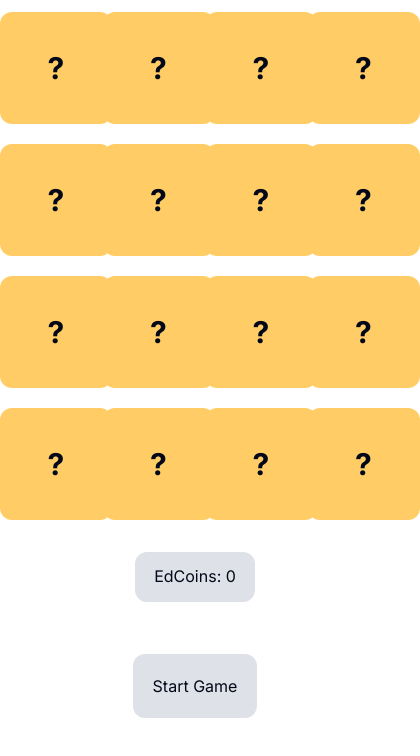
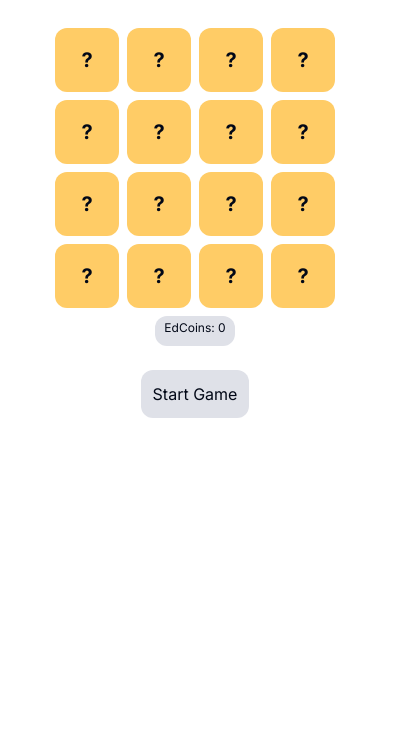
Before and after one commit to gharatkaushal05/Memory-Game, a Next.js app: page / in a window 390 px wide. Shown: the top 756 px of the page, 420 px wide, since content can reach past the window. Built offline with nearby package versions, Linux system fonts and the light colour scheme.

Commit message:
added responsiveness

```diff
--- a/components/MemoryGame.tsx
+++ b/components/MemoryGame.tsx
@@ -1,3 +1,4 @@
+
 "use client";
 import Image from "next/image";
 import { useEffect, useState } from "react";
@@ -87,12 +88,12 @@ export default function MemoryGame() {
   };
 
   return (
-    <div className="text-center flex items-center justify-center flex-col">
-      {gameOver && <h2>You WON! Congrats!</h2>}
-      <div className="grid grid-cols-4 gap-5 mt-3">
+    <div className="text-center flex items-center justify-center flex-col p-4 md:p-6 lg:p-8">
+      {gameOver && <h2 className="text-2xl md:text-3xl">You WON! Congrats!</h2>}
+      <div className="grid grid-cols-4 gap-2 sm:gap-4 md:gap-5 mt-3">
         {cards.map((card, index) => (
           <motion.div
-            className="bg-customYellow w-28 h-28 flex justify-center items-center cursor-pointer rounded-xl relative"
+            className="bg-customYellow w-16 h-16 sm:w-20 sm:h-20 md:w-24 md:h-24 flex justify-center items-center cursor-pointer rounded-xl relative"
             key={index}
             onClick={() => handleClick(index)}
             initial={{ rotateY: 0 }}
@@ -114,12 +115,12 @@ export default function MemoryGame() {
               {flipped.includes(index) || solved.includes(index) || visible ? (
                 <Image
                   src={`/memory-cards/${card}.png`}
-                  width={100}
-                  height={100}
+                  width={80}
+                  height={80}
                   alt="Memory Card"
                 />
               ) : (
-                <span className="text-3xl font-bold">?</span>
+                <span className="text-xl sm:text-2xl md:text-3xl font-bold">?</span>
               )}
             </div>
             <div
@@ -132,30 +133,30 @@ export default function MemoryGame() {
               {flipped.includes(index) || solved.includes(index) || visible ? (
                 <Image
                   src={`/memory-cards/${card}.png`}
-                  width={100}
-                  height={100}
+                  width={80}
+                  height={80}
                   alt="Memory Card"
                 />
               ) : (
-                <span className="text-3xl font-bold">?</span>
+                <span className="text-xl sm:text-2xl md:text-3xl font-bold">?</span>
               )}
             </div>
           </motion.div>
         ))}
       </div>
       {visible && (
-        <p className="mt-3">
+        <p className="mt-3 text-sm sm:text-lg md:text-xl">
           Images will hide in {countdown} seconds
         </p>
       )}
-      <div className="bg-customGray w-[120px] my-8 h-[50px] rounded-xl">
-        <p className="mt-3">EdCoins: {score}</p>
+      <div className="bg-customGray w-[80px] sm:w-[100px] md:w-[120px] my-2 sm:my-4 md:my-8 h-[30px] sm:h-[40px] md:h-[50px] rounded-xl">
+        <p className="mt-1 text-xs sm:text-sm md:text-base">EdCoins: {score}</p>
       </div>
 
       {gameStarted && (
         <button
           onClick={resetGame}
-          className="p-5 bg-customGray rounded-xl mt-5"
+          className="p-3 sm:p-4 md:p-5 bg-customGray rounded-xl mt-4 sm:mt-5 md:mt-6"
         >
           Restart Game
         </button>
@@ -163,7 +164,7 @@ export default function MemoryGame() {
       {!gameStarted && (
         <button
           onClick={handleStart}
-          className="p-5 bg-customGray rounded-xl mt-5"
+          className="p-3 sm:p-4 md:p-5 bg-customGray rounded-xl mt-4 sm:mt-5 md:mt-6"
         >
           Start Game
         </button>
```
